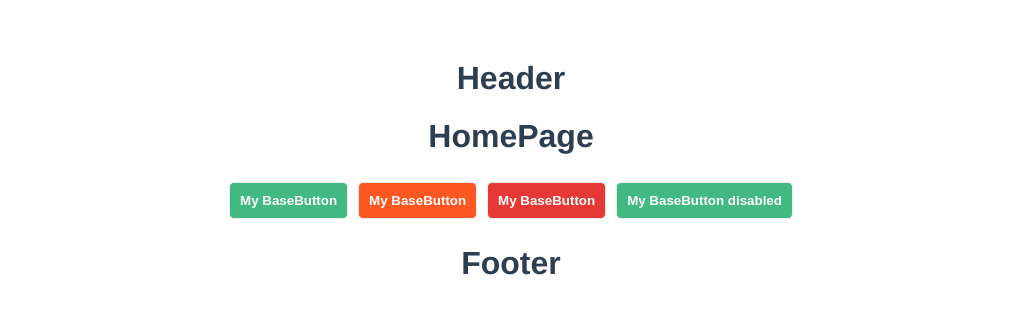
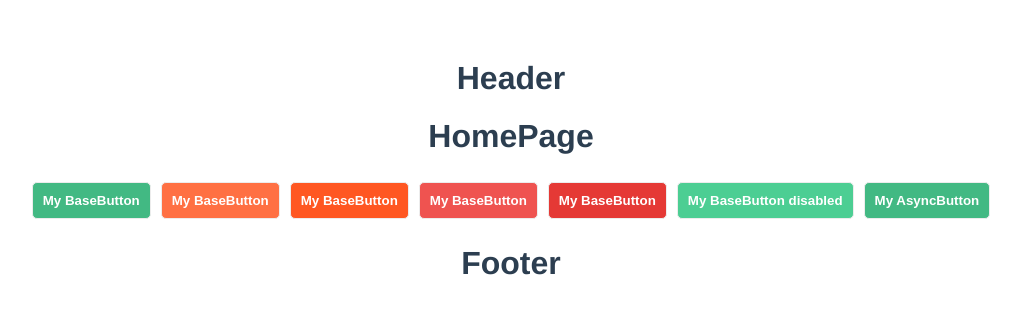
Before and after one commit to jbleroy75/TP4WEB, a Vue app: page / in a window 1280 px wide. Shown: the top 314 px of the page, without its empty margins (129-1150 px from the left). Built offline with nearby package versions, Linux system fonts and the light colour scheme.

Commit message:
Ex 9: add AsyncButton

```diff
--- /dev/null
+++ b/src/components/AsyncButton.vue
@@ -0,0 +1,45 @@
+<template>
+  <base-button
+      :disabled="isPending"
+      :color="color"
+      @click.stop.prevent="handleClick"
+  >
+    <span v-if="isPending">Loading.. </span>
+    <slot/>
+  </base-button>
+</template>
+
+<script>
+import BaseButton from './BaseButton.vue'
+
+export default {
+  name: 'AsyncButton',
+  components: {BaseButton},
+  inheritAttrs: false,
+
+  props: {
+    color: {
+      type: String,
+      default: 'primary'
+    }
+  },
+
+  data() {
+    return {
+      isPending: false
+    }
+  },
+
+  methods: {
+    handleClick() {
+      if (this.isPending)
+        return;
+      this.isPending = true
+      setTimeout(() => this.isPending = false, 2000);
+    }
+  }
+}
+</script>
+<style scoped>
+
+</style>
--- a/src/components/BaseButton.vue
+++ b/src/components/BaseButton.vue
@@ -6,9 +6,9 @@
 
 <script>
 const colorPalette = {
-  primary: {bg: '#42b983', hoverBg: '#4cce93', focusBorder: '#47d696'},
-  warn: {bg: '#ff5722', hoverBg: '#ff7043', focusBorder: '#ff8a65'},
-  danger: {bg: '#e53935', hoverBg: '#ef5350', focusBorder: '#e57373'},
+  primary: {bg: '#42b983', hoverBg: '#4cce93', disabledBg: '#9ed3bf', focusBorder: '#47d696'},
+  warn: {bg: '#ff5722', hoverBg: '#ff7043', disabledBg: '#ccaca2', focusBorder: '#ff8a65'},
+  danger: {bg: '#e53935', hoverBg: '#ef5350', disabledBg: '#cca3a3', focusBorder: '#e57373'},
 }
 
 export default {
@@ -20,12 +20,13 @@ export default {
     }
   },
   computed: {
-    getStyle: function (){
+    getStyle: function () {
       let color = colorPalette[this.color];
       return {
         '--background': color.bg,
         '--background-hover': color.hoverBg,
-        '--border-hover': "solid 1px " + color.focusBorder
+        '--border-hover': "solid 1px " + color.focusBorder,
+        '--background-hover-disabled': color.hoverBg
       }
     }
   }
@@ -43,12 +44,13 @@ button {
   background: var(--background);
 }
 
-button:hover{
+button:hover {
   background: var(--background-hover);
   border: var(--border-hover);
 }
 
 button:disabled {
+  background: var(--background-hover-disabled);
   cursor: not-allowed;
 }
 </style>
--- a/src/components/HomePage.vue
+++ b/src/components/HomePage.vue
@@ -1,18 +1,23 @@
 <template>
   <h1>HomePage</h1>
   <base-button color="primary">My BaseButton</base-button>
+  <base-button color="warn" disabled>My BaseButton</base-button>
   <base-button color="warn">My BaseButton</base-button>
+  <base-button color="danger" disabled>My BaseButton</base-button>
   <base-button color="danger">My BaseButton</base-button>
   <base-button disabled>My BaseButton disabled</base-button>
+  <async-button>My AsyncButton</async-button>
 </template>
 
 <script>
 import BaseButton from "@/components/BaseButton";
+import AsyncButton from "@/components/AsyncButton";
 
 export default {
   name: 'HomePage',
   components: {
     BaseButton,
+    AsyncButton
   }
 };
 </script>
```
